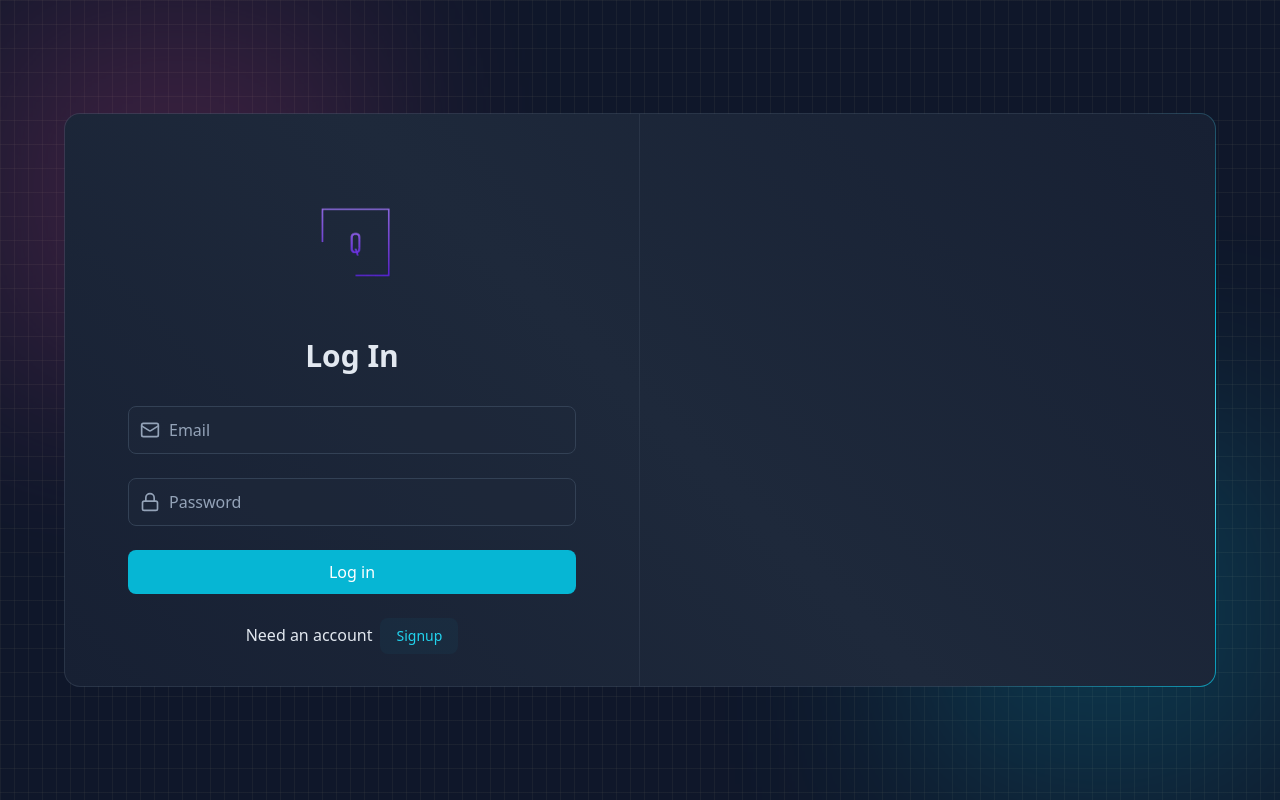
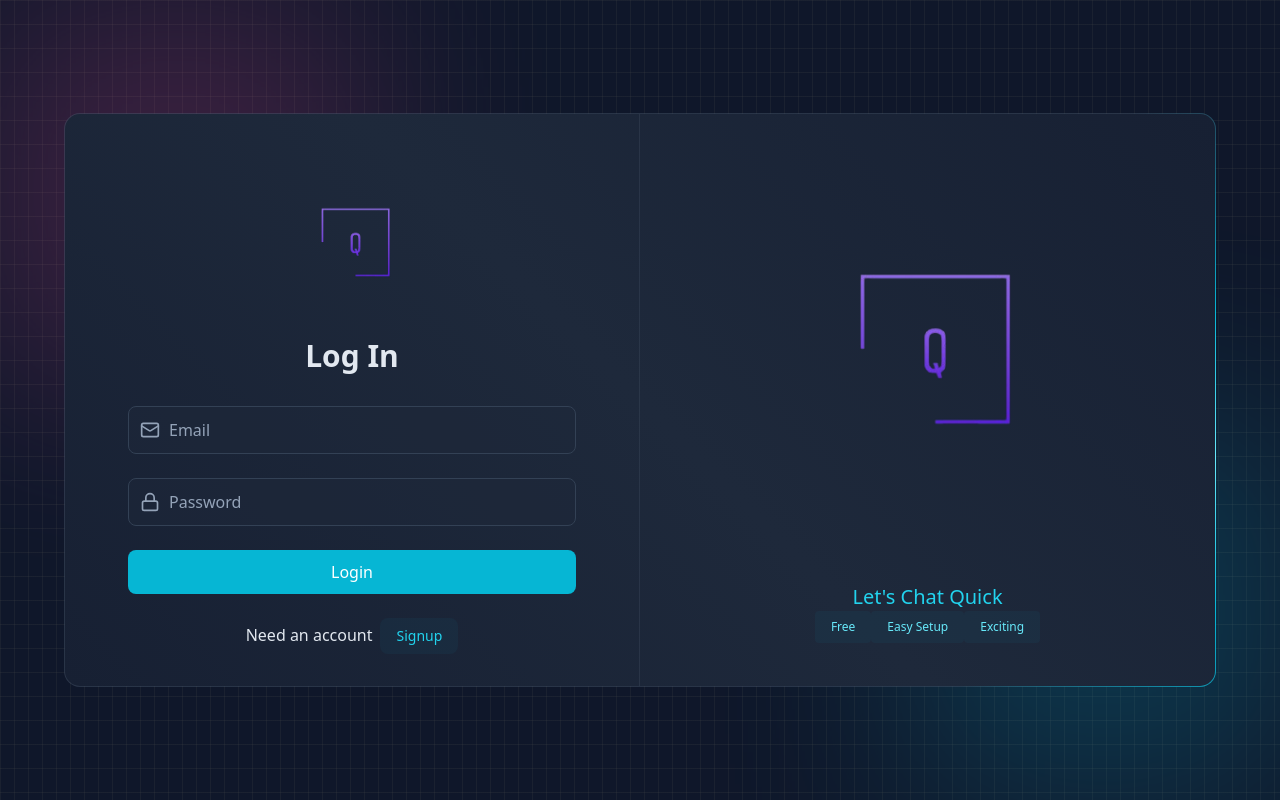
Before and after one commit to eringz/quick-chat, a React (Vite) app in the folder frontend/: page /login in a window 1280 px wide. Built offline with nearby package versions, Linux system fonts and the light colour scheme; no server answers.

Commit message:
Login refactored

```diff
--- a/frontend/src/pages/ChatPage.tsx
+++ b/frontend/src/pages/ChatPage.tsx
@@ -1,10 +1,20 @@
 import React from "react";
+import BorderAnimatedContainer from "../components/BorderAnimatedContainer";
 
 const ChatPage: React.FC = () => {
   return (
-	<div>
-	  {/* Chat page content goes here */}
-      Chat Page
+	<div className="relative w-full max-w-6xl h-[800px]">
+	  <BorderAnimatedContainer>
+      {/**Left Side */}
+      <div className="w-80 bg-slate-800/50 backdrop-blur-sm">
+
+      </div>
+
+      {/** Right Side */}
+      <div className="flex-1 flex flex-col bg-slate-900/50 backdrop-blur-sm justify-center text-center">
+        Have a nice day Christina. Fighting!!! hahaha
+      </div>
+    </BorderAnimatedContainer>
 	</div>
   );
 };
--- a/frontend/src/pages/LoginPage.tsx
+++ b/frontend/src/pages/LoginPage.tsx
@@ -1,10 +1,17 @@
 import React, {useState } from "react";
 import { Link } from "react-router";
 import BorderAnimatedContainer from "../components/BorderAnimatedContainer";
-import { LockIcon, MailIcon } from "lucide-react";
+import { LoaderIcon, LockIcon, MailIcon } from "lucide-react";
+import { useAuthStore } from "../store/useAuthStore"
 
 const LoginPage: React.FC = () => {
   const [formData, setFormData] = useState({email: "", password:""});
+  const {login, isLoggingIn} = useAuthStore();
+
+  const handleSubmit = (e: any) => {
+    e.preventDefault();
+    login(formData);
+  }
 
   const inputs = [
     {
@@ -38,7 +45,7 @@ const LoginPage: React.FC = () => {
                 <p></p>
               </div>
               {/** Form */}
-              <form className="space-y-6">
+              <form onSubmit={handleSubmit} className="space-y-6">
                 {inputs.map(input => {
                   return <div>
                     <div className="relative">
@@ -53,7 +60,9 @@ const LoginPage: React.FC = () => {
                     </div>
                   </div>
                 })}
-                  <button type="submit" className="auth-btn">Log in</button>
+                  <button type="submit" className="auth-btn" disabled={isLoggingIn}>
+                    {isLoggingIn ? (<LoaderIcon />) : ("Login")}
+                  </button>
               </form>
               {/** If don't have account */}
               <div className="mt-6 text-center">
@@ -64,7 +73,21 @@ const LoginPage: React.FC = () => {
           </div>
           {/** Right Side */}
           <div className="hidden md:w-1/2 md:flex item-center justify-center p-6 bg-gradien-to-bl from-slate-800/20 via-transparent to-slate-800/20">
-
+            <div>
+              <img
+                src="/quick-chat-logo.png"
+                alt="quick chat logo"
+                className="w-full h-auto object-contain"
+              />
+              <div className="mt-6 text-center">
+                <h3 className="text-xl font-medium text-cyan-400">Let's Chat Quick</h3>
+                <div>
+                  <span className="auth-badge">Free</span>
+                  <span className="auth-badge">Easy Setup</span>
+                  <span className="auth-badge">Exciting</span>
+                </div>
+              </div>
+            </div>
           </div>
         </div>
       </BorderAnimatedContainer>
--- a/frontend/src/pages/SignupPage.tsx
+++ b/frontend/src/pages/SignupPage.tsx
@@ -120,9 +120,8 @@ const SignupPage: React.FC = () => {
 									</div>
 								</div>
 							</div>
+						</div>
 
-
-						</div>
 					</div>
 				</BorderAnimatedContainer>
 			</div>
--- a/frontend/src/store/useAuthStore.ts
+++ b/frontend/src/store/useAuthStore.ts
@@ -2,6 +2,15 @@ import { create } from "zustand";
 import { axiosInstance } from "../lib/axios";
 import toast from "react-hot-toast";
 
+
+
+
+
+/**
+ * Creating each Data interface
+ */
+
+// Interface for User data
 interface User {
     _id: string;
     firstName: string;
@@ -9,17 +18,28 @@ interface User {
     email: string;
 }
 
+// Interface for Signup data
 interface SignupData {
     firstName: string;
     lastName: string;
     email: string;
+    password: string;
 }
+// Interface for Login data
+interface LoginData {
+    email: string;
+    password: string;
+}
+
+// Interface for AuthState
 interface AuthState {
     authUser?: User | null;
     isCheckingAuth: boolean;
-    checkAuth: () => void,
-    isSigningUp : boolean;
-    signup: (data: SignupData) => Promise<void>
+    checkAuth: () => void;
+    isSigningUp: boolean;
+    signup: (data: SignupData) => Promise<void>;
+    isLoggingIn: boolean;
+    login: (data: LoginData) => Promise<void>;
 }
 
 
@@ -27,6 +47,7 @@ export const useAuthStore = create<AuthState>((set) => ({
     authUser: null,
     isCheckingAuth: true,
     isSigningUp : false,
+    isLoggingIn: false,
 
     checkAuth: async () => {
         try {
@@ -41,7 +62,7 @@ export const useAuthStore = create<AuthState>((set) => ({
     },
 
     signup: async (data) => {
-        set({isSigningUp : true})
+        set({isSigningUp : true});
         try {
             const res = await axiosInstance.post('/auth/signup', data);
             set({authUser: res.data});
@@ -54,7 +75,24 @@ export const useAuthStore = create<AuthState>((set) => ({
         } finally {
             set({isSigningUp : false});
         }
+    },
+
+    login: async(data) => {
+        set({isLoggingIn: true});
+        try {
+            const res = await axiosInstance.post('/auth/login', data)
+            set({authUser: res.data});
+
+            // Let's make some toast!
+            toast.success("Log in successfully!");
+        } catch (error) {
+            toast.error(error.response?.data.message);
+        } finally {
+            set({isLoggingIn: false});
+        }
     }
+
+
 }));
 
 
```
